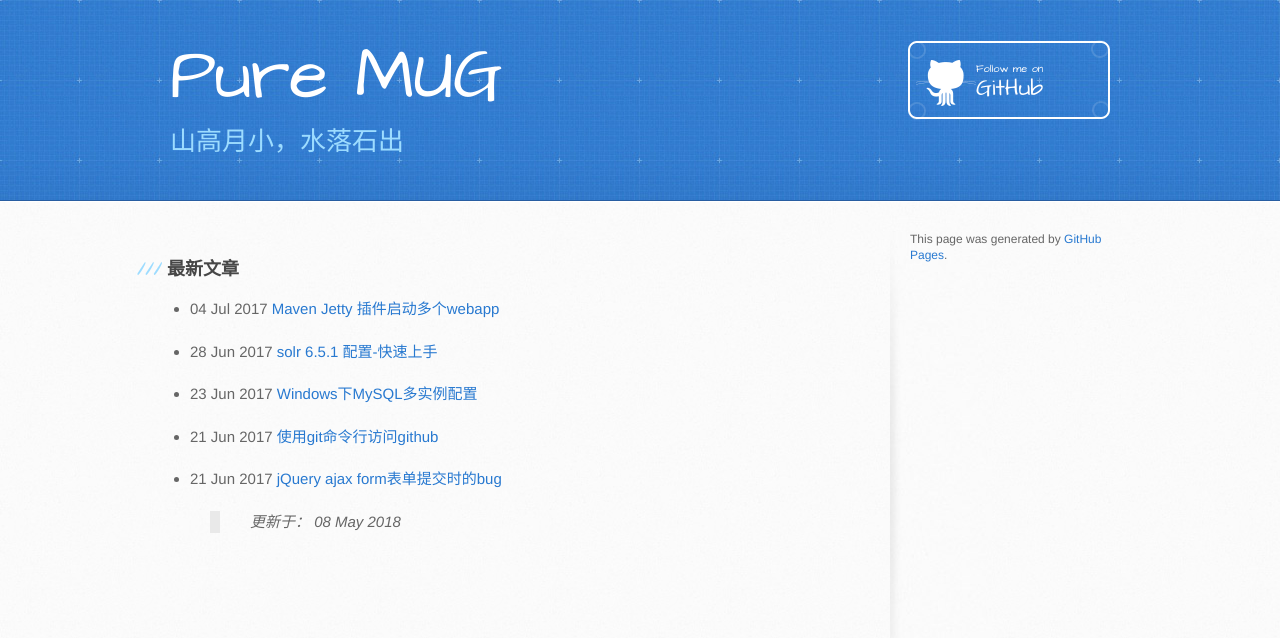
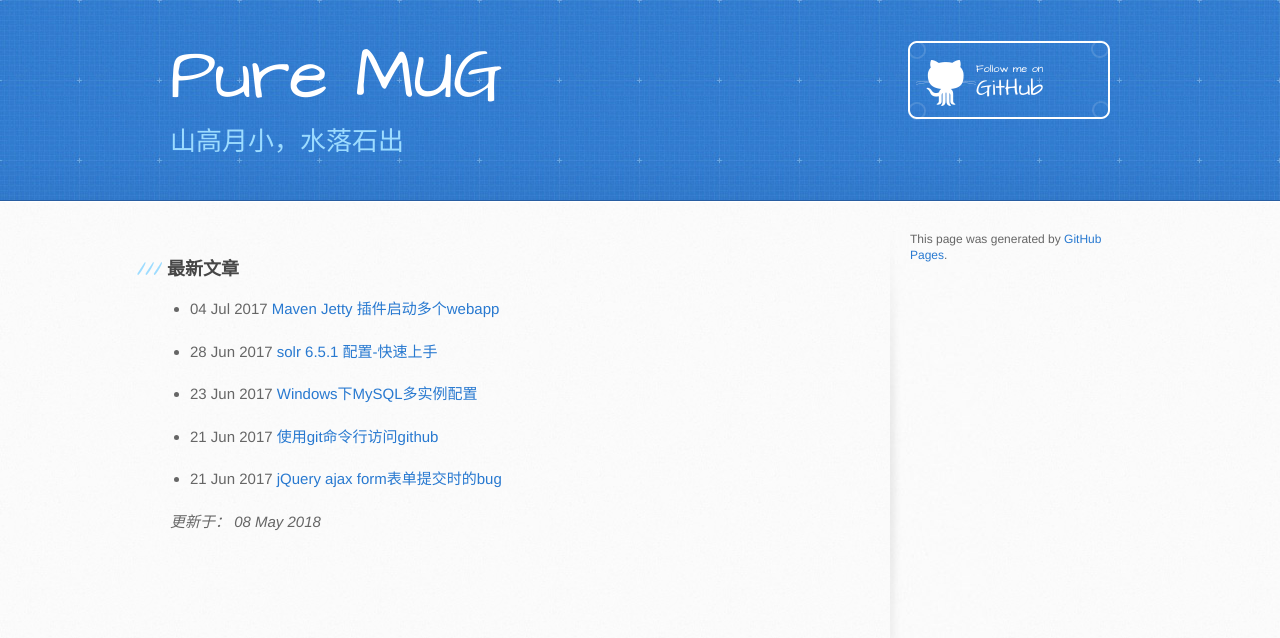
Before and after one commit to PureMug/puremug.github.io, a Jekyll site: the page built from index.md, in a window 1280 px wide. Shown: the top 638 px of the page. Built offline with Jekyll 4.4.1, drawn with Linux system fonts in a browser that asks for light colours; our own code applies the rules of GitHub Pages for plain Markdown files.

```diff
--- a/index.md
+++ b/index.md
@@ -9,4 +9,4 @@ date: 2018-05-08
 - {{ post.date | date_to_string }} [{{ post.title }}]({{ site.baseurl }}{{ post.url }})
 {% endfor %}
 
-> *更新于： {{ page.date | date_to_string }}*
+*更新于： {{ page.date | date_to_string }}*
```
